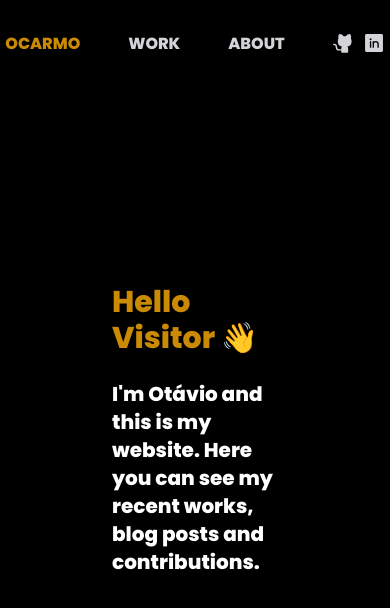
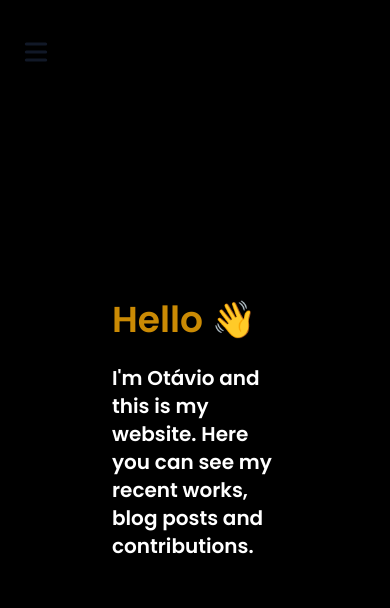
Before and after one commit to OtavioSC/website, a Next.js app: page / in a window 390 px wide. Shown: the top 608 px of the page. Built offline with nearby package versions, Linux system fonts and the light colour scheme.

Commit message:
feat: navbar was improved and adjusted w/ mobile

```diff
--- a/src/app/layout.tsx
+++ b/src/app/layout.tsx
@@ -1,17 +1,10 @@
 import Navbar from "@/components/navbar/Navbar";
 import "./globals.css";
-import { Poppins } from "next/font/google";
 
 export const metadata = {
   title: "Otávio Portfolio",
   description: "Website to tell about my works and career",
 };
-
-const poppins = Poppins({
-  subsets: ['latin'],
-  weight: "800"
-
-})
 
 export default function RootLayout({
   children,
@@ -21,7 +14,7 @@
   return (
     <html lang="en">
       <body className="mx-auto max-w-3xl px-4 sm:px-6 xl:max-w-5xl xl:px-0 bg-black">
-        <div className={`${poppins.className} text-white`}>
+        <div className="flex h-screen flex-col justify-between">
           <Navbar />
           <main className="mb-auto">{children}</main>
         </div>
--- a/src/app/page.tsx
+++ b/src/app/page.tsx
@@ -1,10 +1,15 @@
-import Image from "next/image";
+import { Poppins } from "next/font/google";
+
+const poppins = Poppins({
+  subsets: ['latin'],
+  weight: "600"
+})
 
 export default function Home() {
   return (
     <main className="flex min-h-screen flex-col items-center justify-center w-full p-24">
-      <section className="pt-8 pb-6">
-        <h1 className="my-4 inline-block font-bold text-yellow-600 text-3xl">Hello Visitor 👋</h1>
+      <section className={`${poppins.className} text-white pt-8 pb-6`}>
+        <h1 className="my-4 inline-block text-yellow-600 text-4xl">Hello 👋</h1>
         <p className="my-2 text-xl">I'm Otávio and this is my website. Here you can see my recent works, blog posts and contributions.</p>
       </section>
     </main>
--- /dev/null
+++ b/src/components/navMobile/NavMobile.tsx
@@ -0,0 +1,83 @@
+import { useState } from "react";
+import Link from "next/link";
+import navLinks from "@/data/navLinks";
+
+const MobileNav = () => {
+  const [navShow, setNavShow] = useState(false);
+
+  const onToggleNav = () => {
+    setNavShow((status) => {
+      if (status) {
+        document.body.style.overflow = "auto";
+      } else {
+        // Prevent scrolling
+        document.body.style.overflow = "hidden";
+      }
+      return !status;
+    });
+  };
+
+  return (
+    <div className="sm:hidden">
+      <button
+        className="ml-1 mr-1 h-8 w-8 rounded py-1"
+        aria-label="Toggle Menu"
+        onClick={onToggleNav}
+      >
+        <svg
+          xmlns="http://www.w3.org/2000/svg"
+          viewBox="0 0 20 20"
+          fill="currentColor"
+          className="text-gray-900 dark:text-gray-100"
+        >
+          <path
+            fillRule="evenodd"
+            d="M3 5a1 1 0 011-1h12a1 1 0 110 2H4a1 1 0 01-1-1zM3 10a1 1 0 011-1h12a1 1 0 110 2H4a1 1 0 01-1-1zM3 15a1 1 0 011-1h12a1 1 0 110 2H4a1 1 0 01-1-1z"
+            clipRule="evenodd"
+          />
+        </svg>
+      </button>
+      <div
+        className={`fixed top-0 left-0 z-10 h-full w-full transform bg-gray-200 opacity-95 duration-300 ease-in-out dark:bg-black ${
+          navShow ? "translate-x-0" : "translate-x-full"
+        }`}
+      >
+        <div className="flex justify-end">
+          <button
+            className="mr-5 mt-11 h-8 w-8 rounded"
+            aria-label="Toggle Menu"
+            onClick={onToggleNav}
+          >
+            <svg
+              xmlns="http://www.w3.org/2000/svg"
+              viewBox="0 0 20 20"
+              fill="currentColor"
+              className="text-gray-900 dark:text-gray-100"
+            >
+              <path
+                fillRule="evenodd"
+                d="M4.293 4.293a1 1 0 011.414 0L10 8.586l4.293-4.293a1 1 0 111.414 1.414L11.414 10l4.293 4.293a1 1 0 01-1.414 1.414L10 11.414l-4.293 4.293a1 1 0 01-1.414-1.414L8.586 10 4.293 5.707a1 1 0 010-1.414z"
+                clipRule="evenodd"
+              />
+            </svg>
+          </button>
+        </div>
+        <nav className="fixed mt-8 h-full">
+          {navLinks.map((link) => (
+            <div key={link.title} className="px-12 py-4">
+              <Link
+                href={link.href}
+                className="text-2xl font-bold tracking-widest text-gray-900 dark:text-gray-100"
+                onClick={onToggleNav}
+              >
+                {link.title}
+              </Link>
+            </div>
+          ))}
+        </nav>
+      </div>
+    </div>
+  );
+};
+
+export default MobileNav;
--- a/src/components/navbar/Navbar.tsx
+++ b/src/components/navbar/Navbar.tsx
@@ -4,42 +4,69 @@
   IconContext,
   GithubLogo,
   LinkedinLogo,
-  Coffee,
+  OrangeSlice,
 } from "@phosphor-icons/react";
 import Link from "next/link";
+import MobileNav from "../navMobile/NavMobile";
 
 export default function Navbar() {
   return (
     <IconContext.Provider
       value={{
-        size: 22,
+        size: 21,
         weight: "fill",
       }}
     >
       <header className="fixed inset-x-0 top-0 z-30 mx-auto h-max w-full max-w-5xl py-4 px-4 text-zinc-300">
-        <div className="flex w-full items-center justify-center py-4">
-          <ul className="flex flex-row gap-x-12">
+        <div className="flex w-full items-center justify-between py-4 sm:items-right sm:justify-center">
+          <div className="text-base hidden sm:block">
+            <ul className="flex flex-row gap-x-12 font-bold ">
               <li className="text-yellow-600 hover:text-yellow-300 duration-75">
-              <h1>
-                <Link href="/">OCARMO</Link>
-              </h1>
+                <Link href="/">
+                  <OrangeSlice />
+                </Link>
               </li>
-            <li className="hover:text-white duration-75">
-              <Link href="/works">WORK</Link>
+              <li className="hover:text-yellow-600 duration-75">
+                <Link href="/work" className="p-1 sm:p-4">
+                  Work
+                </Link>
               </li>
-            <li className="hover:text-white duration-75">
-              <Link href="/about">ABOUT</Link>
+              <li className="hover:text-yellow-600 duration-75">
+                <Link href="/about" className="p-1sm:p-4">
+                  About
+                </Link>
+              </li>
+              <li className="hover:text-yellow-600 duration-75">
+                <Link
+                  href="https://blog.ocarmo.dev"
+                  target="_blank"
+                  className="p-1sm:p-4"
+                >
+                  Blog
+                </Link>
               </li>
               <li className="flex flex-row gap-x-2">
-              <a href="https://github.com/otaviosc" target="_blank">
+                <a
+                  href="https://github.com/otaviosc"
+                  className="hover:text-yellow-600 duration-75"
+                  target="_blank"
+                >
                   <GithubLogo />
                 </a>
-              <a href="https://linkedin.com/in/otaviosc" target="_blank">
+                <a
+                  href="https://linkedin.com/in/otaviosc"
+                  className="hover:text-yellow-600 duration-75"
+                  target="_blank"
+                >
                   <LinkedinLogo />
                 </a>
               </li>
             </ul>
           </div>
+          <div className="items-left">
+            <MobileNav />
+          </div>
+        </div>
       </header>
     </IconContext.Provider>
   );
--- /dev/null
+++ b/src/data/navLinks.ts
@@ -0,0 +1,7 @@
+const navLinks = [
+  { href: "/work", title: "Work" },
+  { href: "/about", title: "About" },
+  { href: "https://blog.ocarmo.dev", title: "Blog" },
+];
+
+export default navLinks;
```
Lines whose indentation alone changed are shown as unchanged.
